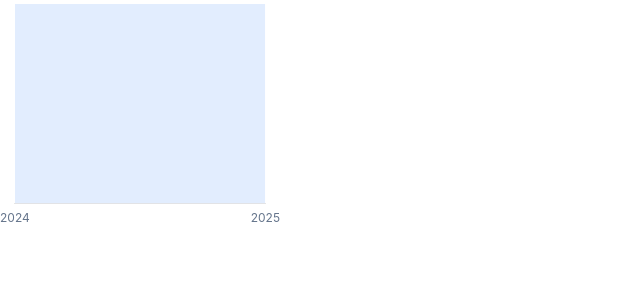
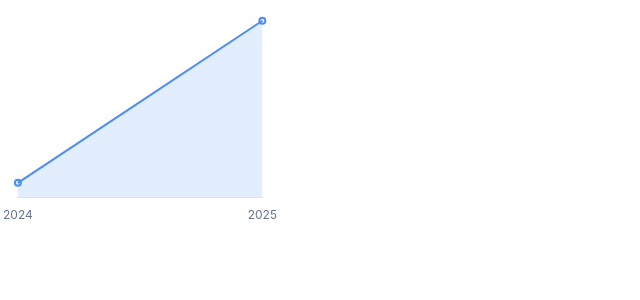
Before and after one commit to vishalthakur08/logistics-chart, a React (Vite) app: page /#/agri in a window 1280 px wide. Shown: the top 300 px of the page, without its empty margins (0-640 px from the left). Built offline with nearby package versions, Linux system fonts and the light colour scheme.

Commit message:
Refactor charts: add ChartBox wrapper, premium options, and styling

```diff
--- a/src/charts/AgriEfficiencyChart.jsx
+++ b/src/charts/AgriEfficiencyChart.jsx
@@ -1,16 +1,11 @@
 // src/charts/AgriEfficiencyChart.jsx
 import "chart.js/auto";
 import { Line } from "react-chartjs-2";
-import {
-  premiumOptions,
-  transparentBgPlugin,
-  palette,
-  tightY, // <-- expects an array of numbers
-} from "./premiumOptions";
+import { premiumOptions, transparentBgPlugin, palette, tightY } from "./premiumOptions";
 
 export default function AgriEfficiencyChart({ width = 300, height = 280 }) {
   const values = [70, 81];
-  const { min, max } = tightY(values, 0.18); // <-- pass the array
+  const { min, max } = tightY(Math.min(...values), Math.max(...values));
 
   const data = {
     labels: ["2024", "2025"],
@@ -20,10 +15,10 @@ export default function AgriEfficiencyChart({ width = 300, height = 280 }) {
         data: values,
         borderColor: palette.primary,
         backgroundColor: palette.primaryFill,
-        fill: true,
+        borderWidth: 2,
         tension: 0.35,
+        fill: "start",         // <-- fill to the y-scale start (min), not to 0
         pointRadius: 3,
-        pointHoverRadius: 4,
       },
     ],
   };
@@ -32,8 +27,8 @@ export default function AgriEfficiencyChart({ width = 300, height = 280 }) {
     ...premiumOptions,
     maintainAspectRatio: false,
     scales: {
-      ...premiumOptions.scales,
-      y: { ...premiumOptions.scales.y, min, max }, // tight vertical fit
+      x: { ...premiumOptions.scales.x, grid: { display: false }, ticks: { color: palette.text } },
+      y: { ...premiumOptions.scales.y, display: false, min, max },  // hide but keep tight min/max
     },
   };
 
--- a/src/charts/FnbChart.jsx
+++ b/src/charts/FnbChart.jsx
@@ -1,11 +1,7 @@
 // src/charts/FnbChart.jsx
-import "./setup";
+import "chart.js/auto";
 import { Bar } from "react-chartjs-2";
-import {
-  premiumOptions,
-  transparentBgPlugin,
-  palette,
-} from "./premiumOptions";
+import { premiumOptions, transparentBgPlugin, palette } from "./premiumOptions";
 
 export default function FnbChart({ width = 300, height = 280 }) {
   const labels = ["Q1", "Q2", "Q3"];
@@ -15,14 +11,16 @@ export default function FnbChart({ width = 300, height = 280 }) {
       {
         label: "Ad Spend (₹)",
         data: [1, 1.2, 1.3],
-        backgroundColor: "#94a3b8", // muted gray
-        borderRadius: 6,
+        backgroundColor: "#94a3b8",
+        borderRadius: 8,
+        barThickness: 28,
       },
       {
         label: "Return (₹)",
         data: [3, 6, 9],
-        backgroundColor: palette.primary, // consistent premium blue
-        borderRadius: 6,
+        backgroundColor: palette.primary,
+        borderRadius: 8,
+        barThickness: 28,
       },
     ],
   };
@@ -30,14 +28,15 @@ export default function FnbChart({ width = 300, height = 280 }) {
   const options = {
     ...premiumOptions,
     maintainAspectRatio: false,
+    layout: { padding: { top: 6, bottom: 6, left: 6, right: 6 } },
     scales: {
       x: {
         ...premiumOptions.scales.x,
         grid: { display: false, drawBorder: false },
+        ticks: { color: palette.text },
       },
       y: {
-        ...premiumOptions.scales.y,
-        display: false, // hide y-axis entirely
+        display: false,                    // hide to save space
         grid: { display: false },
       },
     },
@@ -51,7 +50,7 @@ export default function FnbChart({ width = 300, height = 280 }) {
           usePointStyle: true,
           pointStyle: "circle",
           boxWidth: 10,
-          padding: 14,
+          padding: 12,
         },
       },
       tooltip: {
--- a/src/charts/ManpowerChart.jsx
+++ b/src/charts/ManpowerChart.jsx
@@ -1,6 +1,6 @@
 // src/charts/ManpowerChart.jsx
-import "./setup";
-import { Pie } from "react-chartjs-2";
+import "chart.js/auto";
+import { Doughnut } from "react-chartjs-2";
 import { premiumOptions, transparentBgPlugin, palette } from "./premiumOptions";
 
 export default function ManpowerChart({ width = 300, height = 280 }) {
@@ -9,15 +9,9 @@ export default function ManpowerChart({ width = 300, height = 280 }) {
     datasets: [
       {
         data: [30, 20, 15, 35],
-        backgroundColor: [
-          palette.primary,      // blue
-          "#10b981",            // green (you can move these into palette if you want)
-          "#f59e0b",            // amber
-          "#ef4444",            // red
-        ],
+        backgroundColor: ["#4C8DF6", "#10b981", "#f59e0b", "#ef4444"],
         borderWidth: 0,
-        hoverOffset: 8,
-        cutout: "42%",          // donut look → feels more premium
+        hoverOffset: 6,
       },
     ],
   };
@@ -25,6 +19,9 @@ export default function ManpowerChart({ width = 300, height = 280 }) {
   const options = {
     ...premiumOptions,
     maintainAspectRatio: false,
+    cutout: "58%",                  // premium doughnut look
+    scales: {},                     // <-- NO axes at all
+    layout: { padding: 8 },
     plugins: {
       ...premiumOptions.plugins,
       legend: {
@@ -35,13 +32,13 @@ export default function ManpowerChart({ width = 300, height = 280 }) {
           usePointStyle: true,
           pointStyle: "circle",
           boxWidth: 10,
-          padding: 14,
+          padding: 12,
         },
       },
       tooltip: {
         ...premiumOptions.plugins.tooltip,
         callbacks: {
-          label: (ctx) => `${ctx.label}: ${ctx.parsed}%`,
+          label: (ctx) => `${ctx.label}: ${ctx.parsed}`,
         },
       },
     },
@@ -49,7 +46,7 @@ export default function ManpowerChart({ width = 300, height = 280 }) {
 
   return (
     <div className="chartBox" style={{ width, height }}>
-      <Pie data={data} options={options} plugins={[transparentBgPlugin]} />
+      <Doughnut data={data} options={options} plugins={[transparentBgPlugin]} />
     </div>
   );
 }
```
